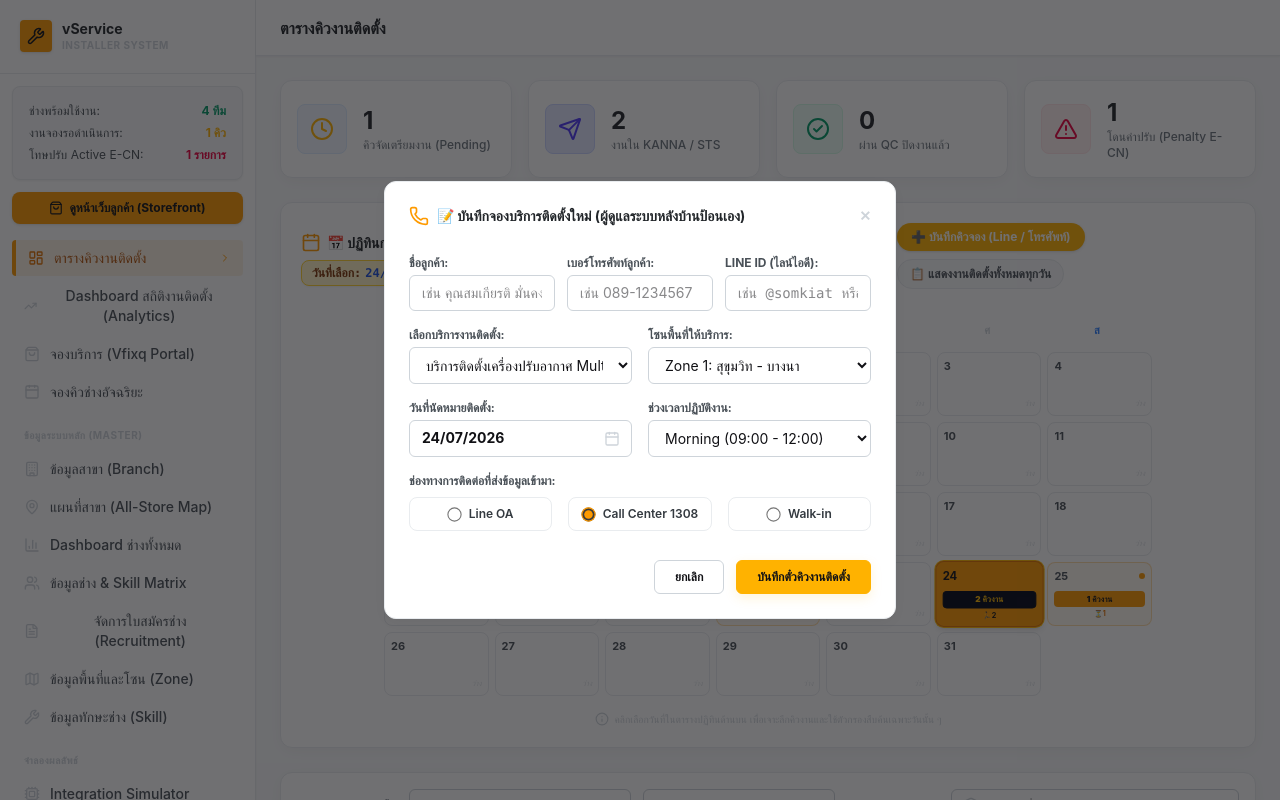
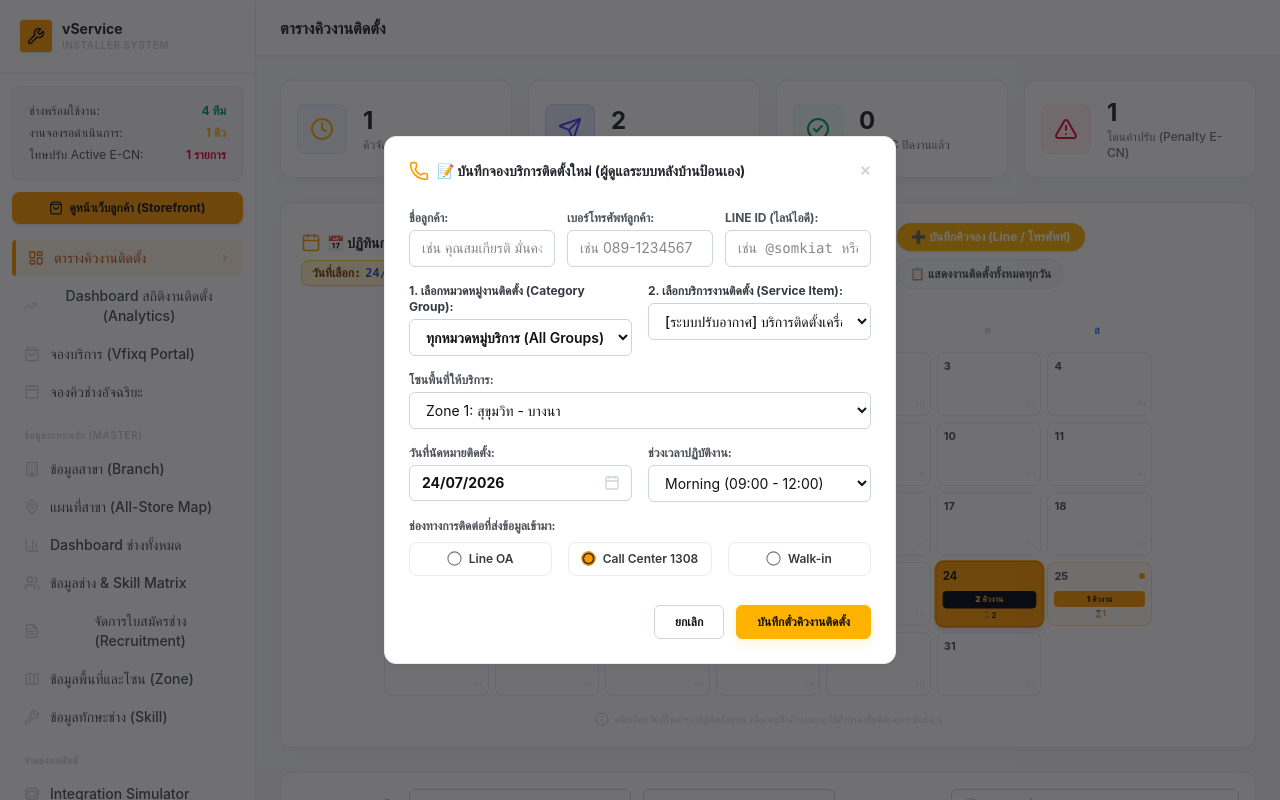
Before and after one commit to isarachootip/vq, a React (Vite) app: page / in a window 1280 px wide. Both pictures are taken after a click on the button "➕ บันทึกคิวจอง (Line / โทรศัพท์)". Shown: the top 800 px of the page. Built offline with nearby package versions, Linux system fonts and the light colour scheme.

Commit message:
feat: add category grouping (CE, CEC, SOLAR, etc.) and two-step category/service selection in booking modal

```diff
--- a/src/components/DashboardView.tsx
+++ b/src/components/DashboardView.tsx
@@ -30,6 +30,17 @@ interface DashboardViewProps {
   onAssignTechnician?: (bookingId: string, techId: string, techName: string) => void;
 }
 
+const CATEGORY_GROUPS = [
+  { code: 'ALL', name: 'ทุกหมวดหมู่บริการ (All Groups)' },
+  { code: 'CE', name: 'CE - หมวดเครื่องปรับอากาศ (Air Conditioning)' },
+  { code: 'CEC', name: 'CEC - หมวดงานบริการล้างทำความสะอาด (Clean & Service)' },
+  { code: 'SOLAR', name: 'SOLAR - หมวดระบบพลังงานแสงอาทิตย์ (Solar Cell)' },
+  { code: 'FITIN', name: 'Fit-In / Built-in - เฟอร์นิเจอร์บิวท์อิน' },
+  { code: 'ELEC', name: 'Electrical - งานระบบไฟฟ้า & Smart Home' },
+  { code: 'FLOOR', name: 'Flooring - งานพื้น ผนัง และฝ้าเพดาน' },
+  { code: 'PLUMB', name: 'Plumbing - งานระบบประปาและสุขภัณฑ์' },
+];
+
 export const DashboardView: React.FC<DashboardViewProps> = ({
   bookings,
   technicians,
@@ -51,11 +62,35 @@ export const DashboardView: React.FC<DashboardViewProps> = ({
   const [mCustName, setMCustName] = useState<string>('');
   const [mCustPhone, setMCustPhone] = useState<string>('');
   const [mLineId, setMLineId] = useState<string>('');
+  const [mCategoryCode, setMCategoryCode] = useState<string>('ALL');
   const [mServiceId, setMServiceId] = useState<string>(services[0]?.id || '');
   const [mZone, setMZone] = useState<string>('Zone 1: กรุงเทพฯ (สุขุมวิท - บางนา)');
   const [mDate, setMDate] = useState<string>('2026-07-24');
   const [mTimeSlot, setMTimeSlot] = useState<string>('Morning (09:00 - 12:00)');
   const [mSource, setMSource] = useState<'Line OA' | 'Call Center 1308' | 'Walk-in'>('Call Center 1308');
+
+  const matchCategoryGroup = (serviceCat: string, code: string) => {
+    if (code === 'ALL') return true;
+    const c = serviceCat.toLowerCase();
+    if (code === 'CE') return c.includes('ปรับอากาศ') || c.includes('ce') || c.includes('แอร์');
+    if (code === 'CEC') return c.includes('ล้าง') || c.includes('cec') || c.includes('ทำความสะอาด');
+    if (code === 'SOLAR') return c.includes('โซล่า') || c.includes('solar') || c.includes('แสงอาทิตย์');
+    if (code === 'FITIN') return c.includes('fit-in') || c.includes('built-in') || c.includes('เฟอร์นิเจอร์');
+    if (code === 'ELEC') return c.includes('ไฟฟ้า') || c.includes('smart') || c.includes('electrical');
+    if (code === 'FLOOR') return c.includes('พื้น') || c.includes('ผนัง') || c.includes('ฝ้า') || c.includes('flooring');
+    if (code === 'PLUMB') return c.includes('ประปา') || c.includes('สุขภัณฑ์') || c.includes('ห้องน้ำ') || c.includes('plumbing');
+    return true;
+  };
+
+  const filteredServicesForModal = services.filter((s) => matchCategoryGroup(s.category, mCategoryCode));
+
+  const handleCategoryCodeChange = (code: string) => {
+    setMCategoryCode(code);
+    const matches = services.filter((s) => matchCategoryGroup(s.category, code));
+    if (matches.length > 0) {
+      setMServiceId(matches[0].id);
+    }
+  };
 
   // Assign Technician Modal States
   const [assignModalBooking, setAssignModalBooking] = useState<QueueBooking | null>(null);
@@ -727,21 +762,41 @@ export const DashboardView: React.FC<DashboardViewProps> = ({
                 </div>
               </div>
 
-              {/* Service & Zone row */}
+              {/* Service & Category Grouping Row */}
               <div className="grid grid-cols-1 md:grid-cols-2 gap-4">
                 <div className="space-y-1">
-                  <label className="block font-bold text-slate-600">เลือกบริการงานติดตั้ง:</label>
+                  <label className="block font-bold text-slate-700 text-xs">1. เลือกหมวดหมู่งานติดตั้ง (Category Group):</label>
+                  <select
+                    value={mCategoryCode}
+                    onChange={(e) => handleCategoryCodeChange(e.target.value)}
+                    className="v-input w-full py-2 bg-amber-50/40 border-amber-500/50 font-semibold text-slate-800"
+                  >
+                    {CATEGORY_GROUPS.map((cg) => (
+                      <option key={cg.code} value={cg.code}>
+                        {cg.name}
+                      </option>
+                    ))}
+                  </select>
+                </div>
+
+                <div className="space-y-1">
+                  <label className="block font-bold text-slate-700 text-xs">2. เลือกบริการงานติดตั้ง (Service Item):</label>
                   <select
                     value={mServiceId}
                     onChange={(e) => setMServiceId(e.target.value)}
-                    className="v-input w-full py-2"
+                    className="v-input w-full py-2 font-medium"
                   >
-                    {services.map((s) => (
+                    {filteredServicesForModal.length === 0 ? (
+                      <option value="">-- ไม่พบบริการในหมวดหมู่นี้ --</option>
+                    ) : (
+                      filteredServicesForModal.map((s) => (
                         <option key={s.id} value={s.id}>
-                        {s.name} (Min Level: {s.requiredSkillLevel})
+                          [{s.category}] {s.name} (Min Level: {s.requiredSkillLevel})
                         </option>
-                    ))}
+                      ))
+                    )}
                   </select>
+                </div>
               </div>
 
               <div className="space-y-1">
@@ -756,7 +811,6 @@ export const DashboardView: React.FC<DashboardViewProps> = ({
                   <option value="Zone 3: ปทุมธานี (รังสิต - ลำลูกกา)">Zone 3: รังสิต - ลำลูกกา</option>
                   <option value="Zone 4: สมุทรปราการ (เทพารักษ์ - ศรีนครินทร์)">Zone 4: เทพารักษ์ - ศรีนครินทร์</option>
                 </select>
-                </div>
               </div>
 
               {/* Date & Time slot */}
--- a/src/components/ServiceCatalogManagerView.tsx
+++ b/src/components/ServiceCatalogManagerView.tsx
@@ -20,6 +20,9 @@ interface ServiceCatalogManagerViewProps {
 }
 
 const CATEGORY_PRESETS = [
+  'CE - ระบบปรับอากาศ',
+  'CEC - บริการล้างและทำความสะอาด',
+  'SOLAR - ระบบพลังงานแสงอาทิตย์',
   'ทำความสะอาด',
   'งานหลังคาและดาดฟ้า',
   'ระบบปรับอากาศ',
--- a/src/components/SkillManager.tsx
+++ b/src/components/SkillManager.tsx
@@ -32,6 +32,9 @@ export const SkillManager: React.FC<SkillManagerProps> = ({
   const fileInputRef = useRef<HTMLInputElement>(null);
 
   const categories: SkillCategory[] = [
+    'CE',
+    'CEC',
+    'SOLAR',
     'Built-in Furniture',
     'Flooring & Tile',
     'Electrical & Smart Home',
```
Lines whose indentation alone changed are shown as unchanged.
